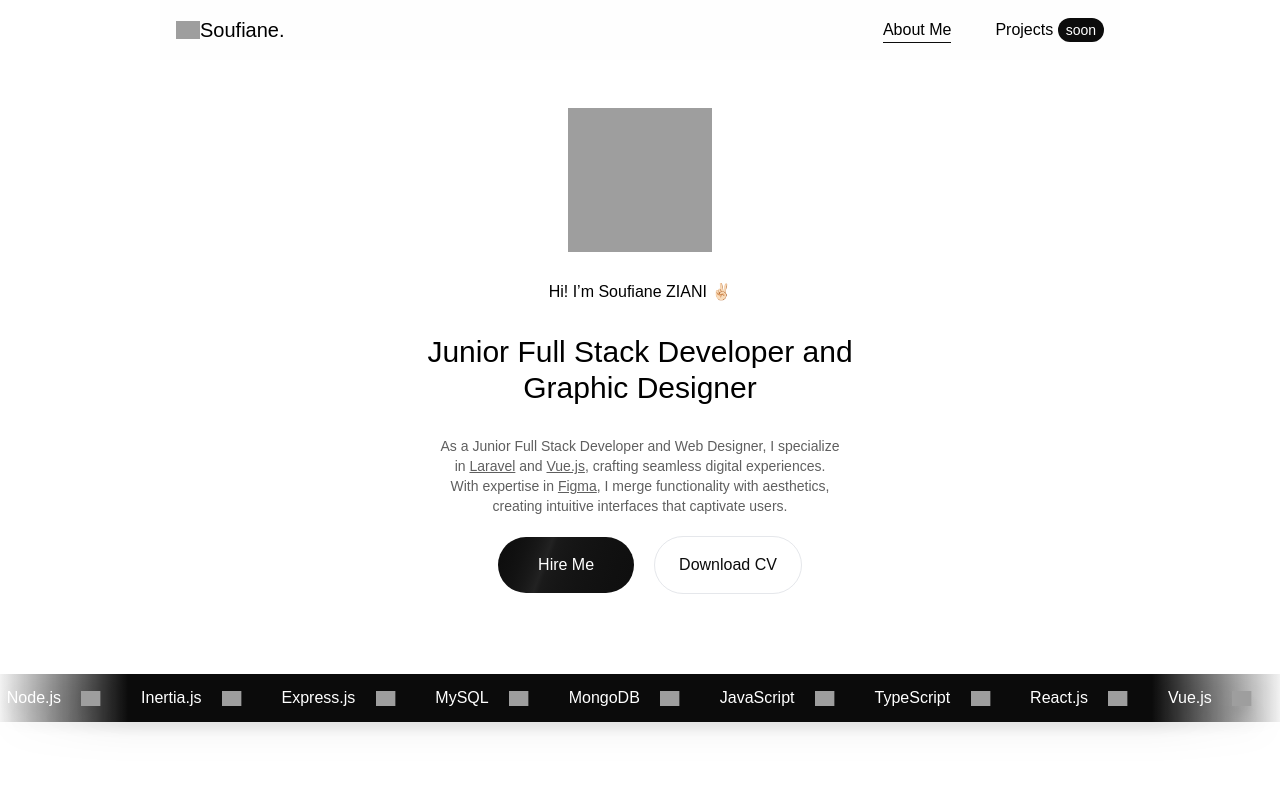
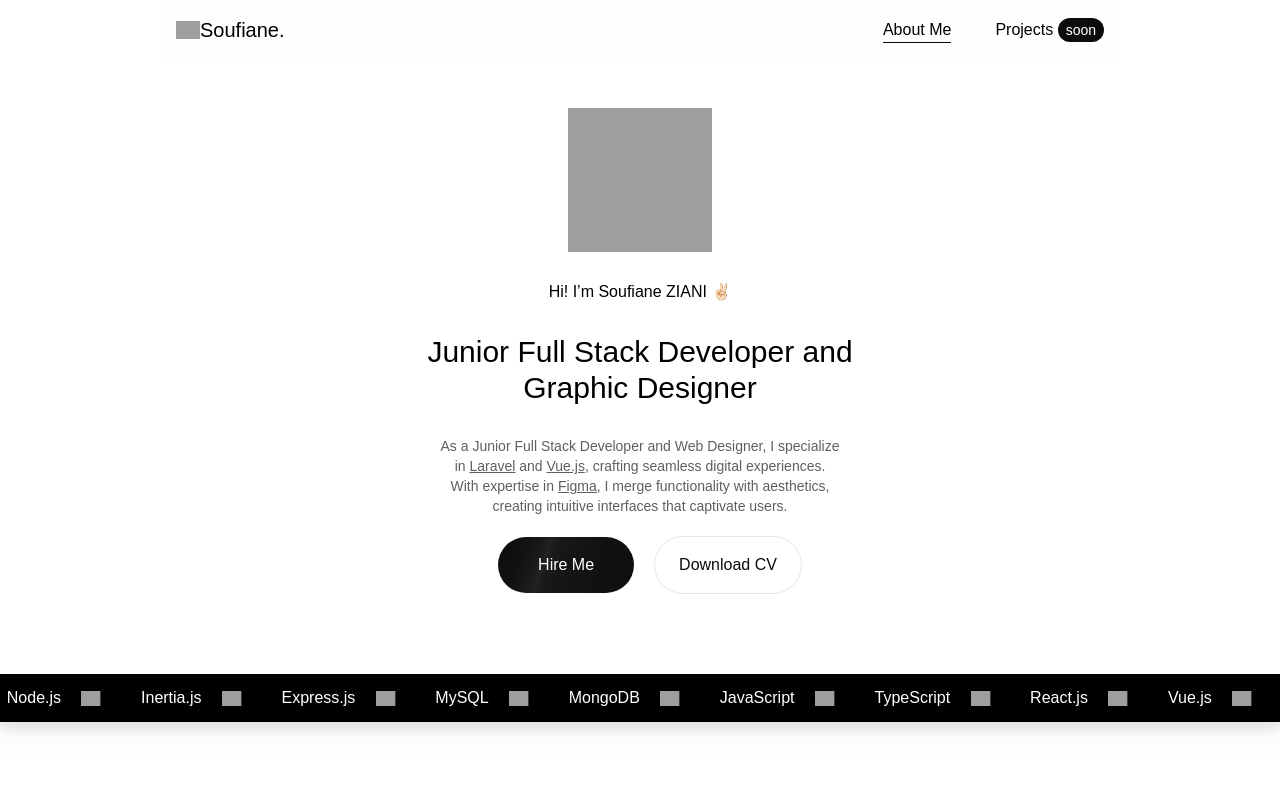
Before and after one commit to soufianziani/nuxtjs-portfolio-v1, a Nuxt app: page / in a window 1280 px wide. Shown: the top 800 px of the page. Built offline with nearby package versions, Linux system fonts and the light colour scheme; grey boxes are pictures that could not be loaded.

Commit message:
Fix : some fix in the Marquee and error page

```diff
--- a/components/Marquee.vue
+++ b/components/Marquee.vue
@@ -1,74 +1,199 @@
 <template>
-<div class="drop-shadow-xl flex justify-center  items-center fade_edge" >
-    <div class="pointer-events-none w-full overflow-hidden   bg-black bg-opacity-5  text-white p-3 relative flex items-center gap-2 ">
-    <div class="animate-marquee flex min-w-full shrink-0 items-center justify-around gap-10">
-       <span class="  rounded-md object-cover flex items-center gap-5  ">PHP<img src="/assets/icons/Logo_white.svg" class="w-5" alt=""></span>
-       <span class="  rounded-md object-cover flex items-center gap-5  ">Laravel<img src="/assets/icons/Logo_white.svg" class="w-5" alt=""></span>
-       <span class="  rounded-md object-cover flex items-center gap-5  ">Python<img src="/assets/icons/Logo_white.svg" class="w-5" alt=""></span>
-       <span class="  rounded-md object-cover flex items-center gap-5  ">Node.js<img src="/assets/icons/Logo_white.svg" class="w-5" alt=""></span>
-       <span class="  rounded-md object-cover flex items-center gap-5  ">Inertia.js<img src="/assets/icons/Logo_white.svg" class="w-5" alt=""></span>
-       <span class="  rounded-md object-cover flex items-center gap-5  ">Express.js<img src="/assets/icons/Logo_white.svg" class="w-5" alt=""></span>
-       <span class="  rounded-md object-cover flex items-center gap-5  ">MySQL<img src="/assets/icons/Logo_white.svg" class="w-5" alt=""></span>
-       <span class="  rounded-md object-cover flex items-center gap-5  ">MongoDB<img src="/assets/icons/Logo_white.svg" class="w-5" alt=""></span>
-       <span class="  rounded-md object-cover flex items-center gap-5  ">JavaScript<img src="/assets/icons/Logo_white.svg" class="w-5" alt=""></span>
-       <span class="  rounded-md object-cover flex items-center gap-5  ">TypeScript<img src="/assets/icons/Logo_white.svg" class="w-5" alt=""></span>
-       <span class="  rounded-md object-cover flex items-center gap-5  ">React.js<img src="/assets/icons/Logo_white.svg" class="w-5" alt=""></span>
-       <span class="  rounded-md object-cover flex items-center gap-5  ">Vue.js<img src="/assets/icons/Logo_white.svg" class="w-5" alt=""></span>
-       <span class="  rounded-md object-cover flex items-center gap-5  ">Nuxt.js<img src="/assets/icons/Logo_white.svg" class="w-5" alt=""></span>
-       <span class="  rounded-md object-cover flex items-center gap-5  ">CSS<img src="/assets/icons/Logo_white.svg" class="w-5" alt=""></span>
-       <span class="  rounded-md object-cover flex items-center gap-5  ">PHP<img src="/assets/icons/Logo_white.svg" class="w-5" alt=""></span>
-       <span class="  rounded-md object-cover flex items-center gap-5  ">Laravel<img src="/assets/icons/Logo_white.svg" class="w-5" alt=""></span>
-       <span class="  rounded-md object-cover flex items-center gap-5  ">Python<img src="/assets/icons/Logo_white.svg" class="w-5" alt=""></span>
-       <span class="  rounded-md object-cover flex items-center gap-5  ">Node.js<img src="/assets/icons/Logo_white.svg" class="w-5" alt=""></span>
-       <span class="  rounded-md object-cover flex items-center gap-5  ">Inertia.js<img src="/assets/icons/Logo_white.svg" class="w-5" alt=""></span>
-       <span class="  rounded-md object-cover flex items-center gap-5  ">Express.js<img src="/assets/icons/Logo_white.svg" class="w-5" alt=""></span>
-       <span class="  rounded-md object-cover flex items-center gap-5  ">MySQL<img src="/assets/icons/Logo_white.svg" class="w-5" alt=""></span>
-       <span class="  rounded-md object-cover flex items-center gap-5  ">MongoDB<img src="/assets/icons/Logo_white.svg" class="w-5" alt=""></span>
-       <span class="  rounded-md object-cover flex items-center gap-5  ">JavaScript<img src="/assets/icons/Logo_white.svg" class="w-5" alt=""></span>
-       <span class="  rounded-md object-cover flex items-center gap-5  ">TypeScript<img src="/assets/icons/Logo_white.svg" class="w-5" alt=""></span>
-       <span class="  rounded-md object-cover flex items-center gap-5  ">React.js<img src="/assets/icons/Logo_white.svg" class="w-5" alt=""></span>
-       <span class="  rounded-md object-cover flex items-center gap-5  ">Vue.js<img src="/assets/icons/Logo_white.svg" class="w-5" alt=""></span>
-       <span class="  rounded-md object-cover flex items-center gap-5  ">Nuxt.js<img src="/assets/icons/Logo_white.svg" class="w-5" alt=""></span>
-       <span class="  rounded-md object-cover flex items-center gap-5  ">CSS<img src="/assets/icons/Logo_white.svg" class="w-5" alt=""></span>
+  <div class="drop-shadow-xl flex justify-center items-center">
+    <div
+      class="pointer-events-none w-full overflow-hidden bg-black text-white p-3 relative flex items-center gap-2"
+    >
+      <div
+        class="animate-marquee flex min-w-full shrink-0 items-center justify-around gap-10"
+      >
+        <span class="rounded-md object-cover flex items-center gap-5"
+          >PHP<img src="/assets/icons/Logo_white.svg" class="w-5" alt=""
+        /></span>
+        <span class="rounded-md object-cover flex items-center gap-5"
+          >Laravel<img src="/assets/icons/Logo_white.svg" class="w-5" alt=""
+        /></span>
+        <span class="rounded-md object-cover flex items-center gap-5"
+          >Python<img src="/assets/icons/Logo_white.svg" class="w-5" alt=""
+        /></span>
+        <span class="rounded-md object-cover flex items-center gap-5"
+          >Node.js<img src="/assets/icons/Logo_white.svg" class="w-5" alt=""
+        /></span>
+        <span class="rounded-md object-cover flex items-center gap-5"
+          >Inertia.js<img src="/assets/icons/Logo_white.svg" class="w-5" alt=""
+        /></span>
+        <span class="rounded-md object-cover flex items-center gap-5"
+          >Express.js<img src="/assets/icons/Logo_white.svg" class="w-5" alt=""
+        /></span>
+        <span class="rounded-md object-cover flex items-center gap-5"
+          >MySQL<img src="/assets/icons/Logo_white.svg" class="w-5" alt=""
+        /></span>
+        <span class="rounded-md object-cover flex items-center gap-5"
+          >MongoDB<img src="/assets/icons/Logo_white.svg" class="w-5" alt=""
+        /></span>
+        <span class="rounded-md object-cover flex items-center gap-5"
+          >JavaScript<img src="/assets/icons/Logo_white.svg" class="w-5" alt=""
+        /></span>
+        <span class="rounded-md object-cover flex items-center gap-5"
+          >TypeScript<img src="/assets/icons/Logo_white.svg" class="w-5" alt=""
+        /></span>
+        <span class="rounded-md object-cover flex items-center gap-5"
+          >React.js<img src="/assets/icons/Logo_white.svg" class="w-5" alt=""
+        /></span>
+        <span class="rounded-md object-cover flex items-center gap-5"
+          >Vue.js<img src="/assets/icons/Logo_white.svg" class="w-5" alt=""
+        /></span>
+        <span class="rounded-md object-cover flex items-center gap-5"
+          >Nuxt.js<img src="/assets/icons/Logo_white.svg" class="w-5" alt=""
+        /></span>
+        <span class="rounded-md object-cover flex items-center gap-5"
+          >CSS<img src="/assets/icons/Logo_white.svg" class="w-5" alt=""
+        /></span>
+        <span class="rounded-md object-cover flex items-center gap-5"
+          >PHP<img src="/assets/icons/Logo_white.svg" class="w-5" alt=""
+        /></span>
+        <span class="rounded-md object-cover flex items-center gap-5"
+          >Laravel<img src="/assets/icons/Logo_white.svg" class="w-5" alt=""
+        /></span>
+        <span class="rounded-md object-cover flex items-center gap-5"
+          >Python<img src="/assets/icons/Logo_white.svg" class="w-5" alt=""
+        /></span>
+        <span class="rounded-md object-cover flex items-center gap-5"
+          >Node.js<img src="/assets/icons/Logo_white.svg" class="w-5" alt=""
+        /></span>
+        <span class="rounded-md object-cover flex items-center gap-5"
+          >Inertia.js<img src="/assets/icons/Logo_white.svg" class="w-5" alt=""
+        /></span>
+        <span class="rounded-md object-cover flex items-center gap-5"
+          >Express.js<img src="/assets/icons/Logo_white.svg" class="w-5" alt=""
+        /></span>
+        <span class="rounded-md object-cover flex items-center gap-5"
+          >MySQL<img src="/assets/icons/Logo_white.svg" class="w-5" alt=""
+        /></span>
+        <span class="rounded-md object-cover flex items-center gap-5"
+          >MongoDB<img src="/assets/icons/Logo_white.svg" class="w-5" alt=""
+        /></span>
+        <span class="rounded-md object-cover flex items-center gap-5"
+          >JavaScript<img src="/assets/icons/Logo_white.svg" class="w-5" alt=""
+        /></span>
+        <span class="rounded-md object-cover flex items-center gap-5"
+          >TypeScript<img src="/assets/icons/Logo_white.svg" class="w-5" alt=""
+        /></span>
+        <span class="rounded-md object-cover flex items-center gap-5"
+          >React.js<img src="/assets/icons/Logo_white.svg" class="w-5" alt=""
+        /></span>
+        <span class="rounded-md object-cover flex items-center gap-5"
+          >Vue.js<img src="/assets/icons/Logo_white.svg" class="w-5" alt=""
+        /></span>
+        <span class="rounded-md object-cover flex items-center gap-5"
+          >Nuxt.js<img src="/assets/icons/Logo_white.svg" class="w-5" alt=""
+        /></span>
+        <span class="rounded-md object-cover flex items-center gap-5"
+          >CSS<img src="/assets/icons/Logo_white.svg" class="w-5" alt=""
+        /></span>
+      </div>
+      <div
+        aria-hidden="true"
+        class="animate-marquee flex min-w-full shrink-0 items-center justify-around gap-10"
+      >
+        <span class="rounded-md object-cover flex items-center gap-5"
+          >PHP<img src="/assets/icons/Logo_white.svg" class="w-5" alt=""
+        /></span>
+        <span class="rounded-md object-cover flex items-center gap-5"
+          >Laravel<img src="/assets/icons/Logo_white.svg" class="w-5" alt=""
+        /></span>
+        <span class="rounded-md object-cover flex items-center gap-5"
+          >Python<img src="/assets/icons/Logo_white.svg" class="w-5" alt=""
+        /></span>
+        <span class="rounded-md object-cover flex items-center gap-5"
+          >Node.js<img src="/assets/icons/Logo_white.svg" class="w-5" alt=""
+        /></span>
+        <span class="rounded-md object-cover flex items-center gap-5"
+          >Inertia.js<img src="/assets/icons/Logo_white.svg" class="w-5" alt=""
+        /></span>
+        <span class="rounded-md object-cover flex items-center gap-5"
+          >Express.js<img src="/assets/icons/Logo_white.svg" class="w-5" alt=""
+        /></span>
+        <span class="rounded-md object-cover flex items-center gap-5"
+          >MySQL<img src="/assets/icons/Logo_white.svg" class="w-5" alt=""
+        /></span>
+        <span class="rounded-md object-cover flex items-center gap-5"
+          >MongoDB<img src="/assets/icons/Logo_white.svg" class="w-5" alt=""
+        /></span>
+        <span class="rounded-md object-cover flex items-center gap-5"
+          >JavaScript<img src="/assets/icons/Logo_white.svg" class="w-5" alt=""
+        /></span>
+        <span class="rounded-md object-cover flex items-center gap-5"
+          >TypeScript<img src="/assets/icons/Logo_white.svg" class="w-5" alt=""
+        /></span>
+        <span class="rounded-md object-cover flex items-center gap-5"
+          >React.js<img src="/assets/icons/Logo_white.svg" class="w-5" alt=""
+        /></span>
+        <span class="rounded-md object-cover flex items-center gap-5"
+          >Vue.js<img src="/assets/icons/Logo_white.svg" class="w-5" alt=""
+        /></span>
+        <span class="rounded-md object-cover flex items-center gap-5"
+          >Nuxt.js<img src="/assets/icons/Logo_white.svg" class="w-5" alt=""
+        /></span>
+        <span class="rounded-md object-cover flex items-center gap-5"
+          >CSS<img src="/assets/icons/Logo_white.svg" class="w-5" alt=""
+        /></span>
+        <span class="rounded-md object-cover flex items-center gap-5"
+          >PHP<img src="/assets/icons/Logo_white.svg" class="w-5" alt=""
+        /></span>
+        <span class="rounded-md object-cover flex items-center gap-5"
+          >Laravel<img src="/assets/icons/Logo_white.svg" class="w-5" alt=""
+        /></span>
+        <span class="rounded-md object-cover flex items-center gap-5"
+          >Python<img src="/assets/icons/Logo_white.svg" class="w-5" alt=""
+        /></span>
+        <span class="rounded-md object-cover flex items-center gap-5"
+          >Node.js<img src="/assets/icons/Logo_white.svg" class="w-5" alt=""
+        /></span>
+        <span class="rounded-md object-cover flex items-center gap-5"
+          >Inertia.js<img src="/assets/icons/Logo_white.svg" class="w-5" alt=""
+        /></span>
+        <span class="rounded-md object-cover flex items-center gap-5"
+          >Express.js<img src="/assets/icons/Logo_white.svg" class="w-5" alt=""
+        /></span>
+        <span class="rounded-md object-cover flex items-center gap-5"
+          >MySQL<img src="/assets/icons/Logo_white.svg" class="w-5" alt=""
+        /></span>
+        <span class="rounded-md object-cover flex items-center gap-5"
+          >MongoDB<img src="/assets/icons/Logo_white.svg" class="w-5" alt=""
+        /></span>
+        <span class="rounded-md object-cover flex items-center gap-5"
+          >JavaScript<img src="/assets/icons/Logo_white.svg" class="w-5" alt=""
+        /></span>
+        <span class="rounded-md object-cover flex items-center gap-5"
+          >TypeScript<img src="/assets/icons/Logo_white.svg" class="w-5" alt=""
+        /></span>
+        <span class="rounded-md object-cover flex items-center gap-5"
+          >React.js<img src="/assets/icons/Logo_white.svg" class="w-5" alt=""
+        /></span>
+        <span class="rounded-md object-cover flex items-center gap-5"
+          >Vue.js<img src="/assets/icons/Logo_white.svg" class="w-5" alt=""
+        /></span>
+        <span class="rounded-md object-cover flex items-center gap-5"
+          >Nuxt.js<img src="/assets/icons/Logo_white.svg" class="w-5" alt=""
+        /></span>
+        <span class="rounded-md object-cover flex items-center gap-5"
+          >CSS<img src="/assets/icons/Logo_white.svg" class="w-5" alt=""
+        /></span>
+      </div>
     </div>
-    <div aria-hidden="true" class="animate-marquee flex min-w-full shrink-0 items-center justify-around gap-10">
-       <span class="  rounded-md object-cover flex items-center gap-5  ">PHP<img src="/assets/icons/Logo_white.svg" class="w-5" alt=""></span>
-       <span class="  rounded-md object-cover flex items-center gap-5  ">Laravel<img src="/assets/icons/Logo_white.svg" class="w-5" alt=""></span>
-       <span class="  rounded-md object-cover flex items-center gap-5  ">Python<img src="/assets/icons/Logo_white.svg" class="w-5" alt=""></span>
-       <span class="  rounded-md object-cover flex items-center gap-5  ">Node.js<img src="/assets/icons/Logo_white.svg" class="w-5" alt=""></span>
-       <span class="  rounded-md object-cover flex items-center gap-5  ">Inertia.js<img src="/assets/icons/Logo_white.svg" class="w-5" alt=""></span>
-       <span class="  rounded-md object-cover flex items-center gap-5  ">Express.js<img src="/assets/icons/Logo_white.svg" class="w-5" alt=""></span>
-       <span class="  rounded-md object-cover flex items-center gap-5  ">MySQL<img src="/assets/icons/Logo_white.svg" class="w-5" alt=""></span>
-       <span class="  rounded-md object-cover flex items-center gap-5  ">MongoDB<img src="/assets/icons/Logo_white.svg" class="w-5" alt=""></span>
-       <span class="  rounded-md object-cover flex items-center gap-5  ">JavaScript<img src="/assets/icons/Logo_white.svg" class="w-5" alt=""></span>
-       <span class="  rounded-md object-cover flex items-center gap-5  ">TypeScript<img src="/assets/icons/Logo_white.svg" class="w-5" alt=""></span>
-       <span class="  rounded-md object-cover flex items-center gap-5  ">React.js<img src="/assets/icons/Logo_white.svg" class="w-5" alt=""></span>
-       <span class="  rounded-md object-cover flex items-center gap-5  ">Vue.js<img src="/assets/icons/Logo_white.svg" class="w-5" alt=""></span>
-       <span class="  rounded-md object-cover flex items-center gap-5  ">Nuxt.js<img src="/assets/icons/Logo_white.svg" class="w-5" alt=""></span>
-       <span class="  rounded-md object-cover flex items-center gap-5  ">CSS<img src="/assets/icons/Logo_white.svg" class="w-5" alt=""></span>
-       <span class="  rounded-md object-cover flex items-center gap-5  ">PHP<img src="/assets/icons/Logo_white.svg" class="w-5" alt=""></span>
-       <span class="  rounded-md object-cover flex items-center gap-5  ">Laravel<img src="/assets/icons/Logo_white.svg" class="w-5" alt=""></span>
-       <span class="  rounded-md object-cover flex items-center gap-5  ">Python<img src="/assets/icons/Logo_white.svg" class="w-5" alt=""></span>
-       <span class="  rounded-md object-cover flex items-center gap-5  ">Node.js<img src="/assets/icons/Logo_white.svg" class="w-5" alt=""></span>
-       <span class="  rounded-md object-cover flex items-center gap-5  ">Inertia.js<img src="/assets/icons/Logo_white.svg" class="w-5" alt=""></span>
-       <span class="  rounded-md object-cover flex items-center gap-5  ">Express.js<img src="/assets/icons/Logo_white.svg" class="w-5" alt=""></span>
-       <span class="  rounded-md object-cover flex items-center gap-5  ">MySQL<img src="/assets/icons/Logo_white.svg" class="w-5" alt=""></span>
-       <span class="  rounded-md object-cover flex items-center gap-5  ">MongoDB<img src="/assets/icons/Logo_white.svg" class="w-5" alt=""></span>
-       <span class="  rounded-md object-cover flex items-center gap-5  ">JavaScript<img src="/assets/icons/Logo_white.svg" class="w-5" alt=""></span>
-       <span class="  rounded-md object-cover flex items-center gap-5  ">TypeScript<img src="/assets/icons/Logo_white.svg" class="w-5" alt=""></span>
-       <span class="  rounded-md object-cover flex items-center gap-5  ">React.js<img src="/assets/icons/Logo_white.svg" class="w-5" alt=""></span>
-       <span class="  rounded-md object-cover flex items-center gap-5  ">Vue.js<img src="/assets/icons/Logo_white.svg" class="w-5" alt=""></span>
-       <span class="  rounded-md object-cover flex items-center gap-5  ">Nuxt.js<img src="/assets/icons/Logo_white.svg" class="w-5" alt=""></span>
-       <span class="  rounded-md object-cover flex items-center gap-5  ">CSS<img src="/assets/icons/Logo_white.svg" class="w-5" alt=""></span>
-    </div>
-</div>
-</div>
+  </div>
 </template>
 
 <script setup></script>
 
-<style  scoped>
-.fade_edge {
-  background: linear-gradient(to right, rgba(40, 40, 40, 0), rgb(12, 12, 12) 10% , rgb(12, 12, 12)  90%   , rgba(46, 46, 46, 0));
-}
+<style scoped>
+/* .fade_edge {
+  background: linear-gradient(
+    to right,
+    rgba(40, 40, 40, 0),
+    rgb(12, 12, 12) 10%,
+    rgb(12, 12, 12) 90%,
+    rgba(46, 46, 46, 0)
+  );
+} */
 </style>
--- a/error.vue
+++ b/error.vue
@@ -9,7 +9,7 @@
         Oops, you found our {{ error.statusCode }} page
       </h1>
       <h2 class="text-xl max-w-4xl text-center">
-        This {{ error.url }} is not a fault, just an accident that was not
+        This <span class="font-semibold">{{ error.url }}</span> is not a fault, just an accident that was not
         intentional. However, we doubt that this is the page you're looking for
         and we apologize profusely for it.
       </h2>
```
Also changed, not shown: pages/uikit.vue (deleted, +0 -10 lines).
